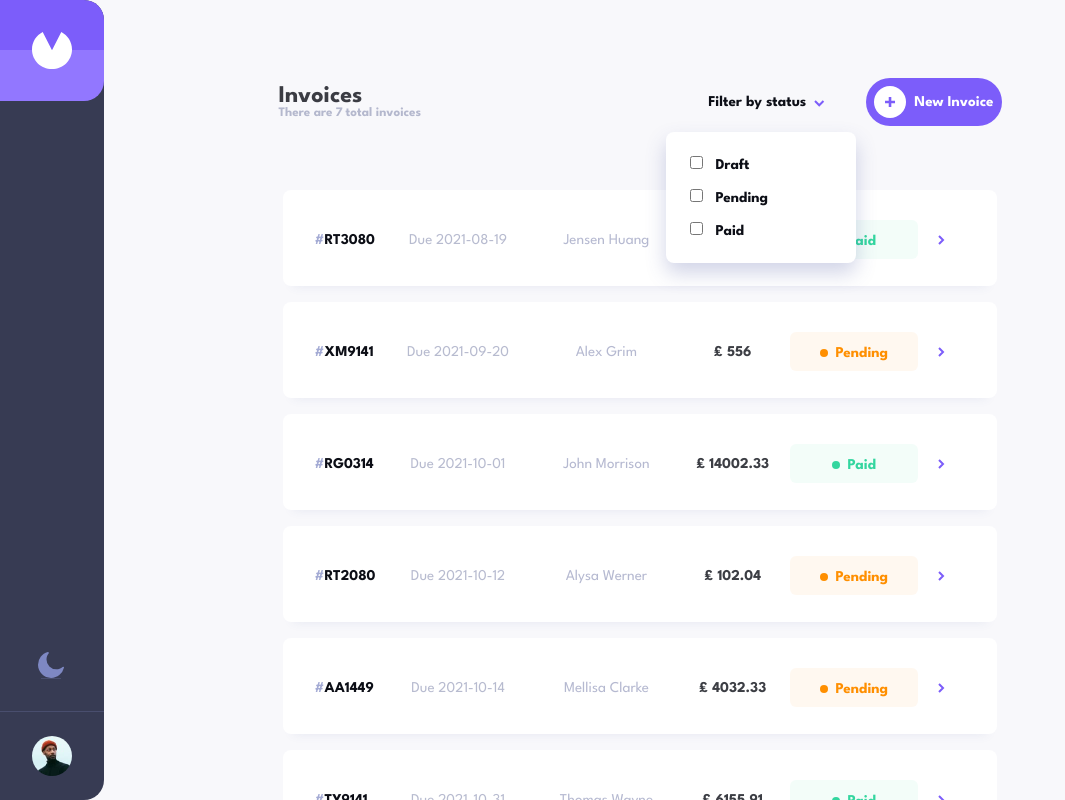
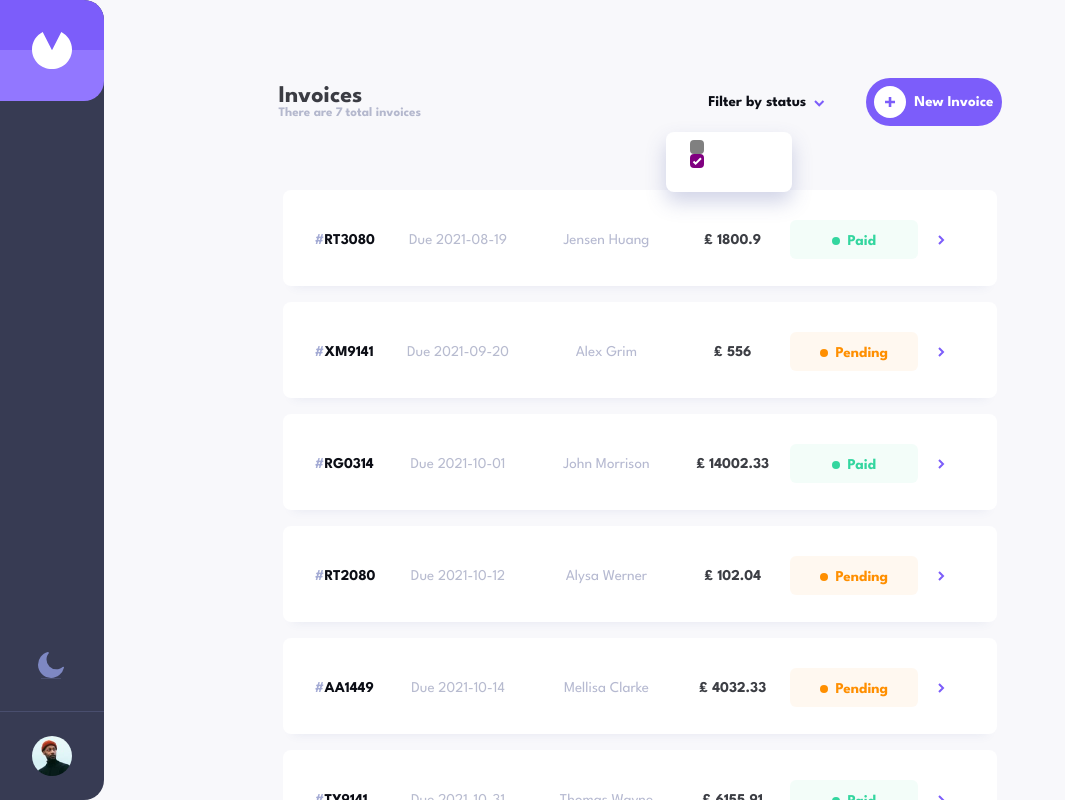
Before and after one commit to Irina923-ar/Invoice-Management-System, a React (Create React App) app: page / in a window 1280 px wide. Both pictures are taken after a click on the button 819 px from the left and 102 px from the top of the page. Shown: the top 800 px of the page, without its empty margins (0-1065 px from the left). Built offline with nearby package versions, Linux system fonts and the light colour scheme; data requests are answered from the project's data file.

Commit message:
Checkbox style

```diff
--- /dev/null
+++ b/src/components/Checkbox.js
@@ -0,0 +1,11 @@
+const Checkbox = ({ status }) => {
+  const handleClick = (e) => {
+    console.log(e);
+  };
+
+  console.log(status);
+
+  return <div className="checkbox-test" onClick={handleClick} data-test2="testasdmsadsa" data-test="tes222222t"></div>;
+};
+
+export default Checkbox;
--- a/src/components/Filter.js
+++ b/src/components/Filter.js
@@ -1,9 +1,17 @@
-import React from "react";
+import React, { useState } from "react";
+
+import Checkbox from "./Checkbox";
 
 const Filter = () => {
+  const [active, setActive] = useState(true);
+
+  const handleClick = () => {
+    setActive((prevState) => !prevState);
+  };
+
   return (
     <div className="filter-post">
-      <div className="filter-post-div">
+      {/* <div className="filter-post-div">
         <input type="checkbox" name="draft"></input>
         <label htmlFor="draft">Draft</label>
       </div>
@@ -14,6 +22,21 @@ const Filter = () => {
       <div className="filter-post-div">
         <input type="checkbox" name="draft"></input>
         <label htmlFor="draft">Paid</label>
+      </div> */}
+
+      <Checkbox status="pending" />
+
+      <div
+        data-name="name"
+        data-banane="banane"
+        onClick={handleClick}
+        className={`checkbox-test ${active ? "active" : ""}`}
+      >
+        {active ? (
+          <svg xmlns="http://www.w3.org/2000/svg" width="10" height="9" viewBox="0 0 10 9" fill="none">
+            <path d="M1.5 4.49976L3.62425 6.62402L8.96995 1.27832" stroke="white" strokeWidth="2" />
+          </svg>
+        ) : null}
       </div>
     </div>
   );
--- a/src/components/Post.js
+++ b/src/components/Post.js
@@ -15,11 +15,7 @@ const Post = ({ post }) => {
           <div className="total">₤ {post.total}</div>
           <div
             className={`status ${
-              post.status === "paid"
-                ? "status-paid"
-                : post.status === "pending"
-                ? "status-pending"
-                : "status-draft"
+              post.status === "paid" ? "status-paid" : post.status === "pending" ? "status-pending" : "status-draft"
             }`}
           >
             <div
@@ -33,10 +29,7 @@ const Post = ({ post }) => {
             ></div>
             <div className="status-post">{post.status}</div>
           </div>
-          <img
-            className="btn-arrow-right"
-            src="assets/icon-arrow-right.svg"
-          ></img>
+          <img className="btn-arrow-right" src="assets/icon-arrow-right.svg" alt=""></img>
         </div>
       </Link>
     </div>
--- a/src/index.css
+++ b/src/index.css
@@ -92,13 +92,7 @@ body {
   display: flex;
   justify-content: center;
   align-items: center;
-  background: linear-gradient(
-    to bottom,
-    #7c5dfa 0%,
-    #7c5dfa 50%,
-    #9277ff 50%,
-    #9277ff 100%
-  );
+  background: linear-gradient(to bottom, #7c5dfa 0%, #7c5dfa 50%, #9277ff 50%, #9277ff 100%);
   border-radius: 0px 20px 20px 0px;
   padding: 32px;
 }
@@ -1078,3 +1072,23 @@ input[type="number"]::-webkit-outer-spin-button {
     width: 60px;
   }
 }
+
+.checkbox-test {
+  box-sizing: border-box;
+  display: flex;
+  align-items: center;
+  justify-content: center;
+  width: 14px;
+  height: 14px;
+  background-color: gray;
+  border-radius: 4px;
+  /* border: 2px solid white; */
+}
+
+.checkbox-test:hover {
+  border: 2px solid purple;
+}
+
+.checkbox-test.active {
+  background-color: purple;
+}
```
